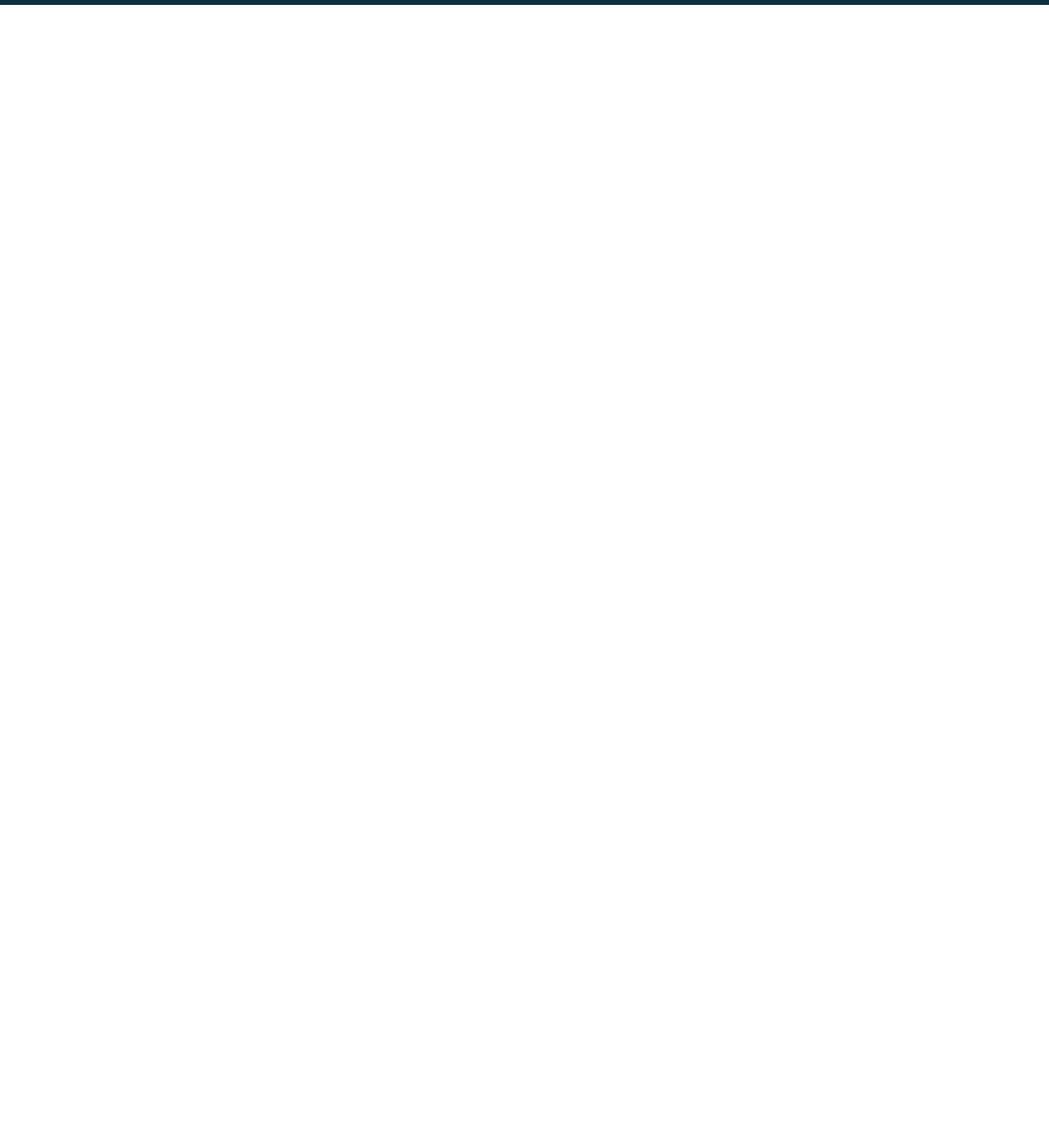
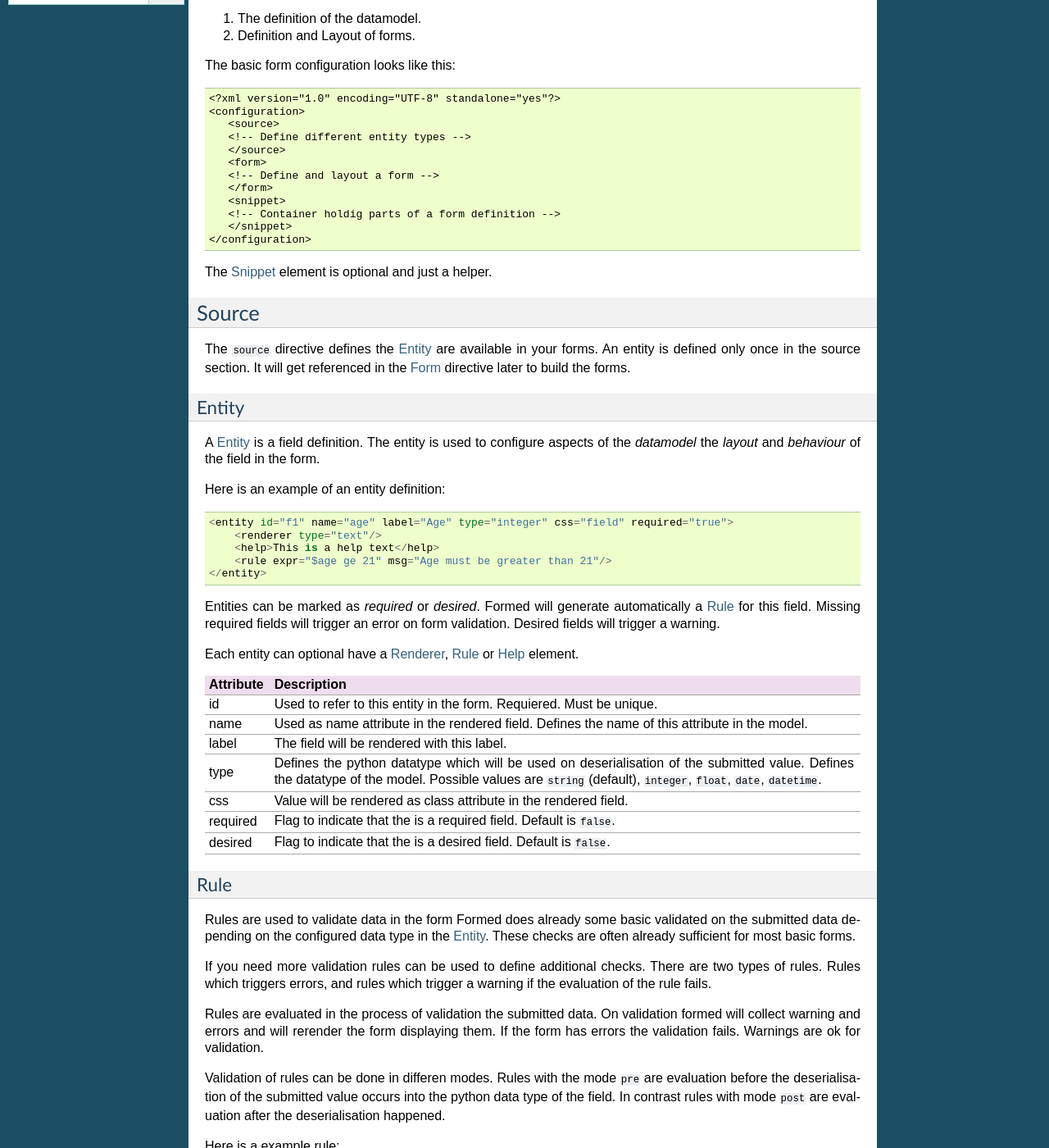
Before and after one commit to ringo-framework/formbar, a Sphinx documentation site: the page built from docs/source/start.rst, in a window 1280 px wide and 1400 px high, scrolled down 506 px. Shown: the whole window at 82% size. Built offline with Sphinx 7.4.7, drawn with Linux system fonts in a browser that asks for light colours; formulas are drawn with MathJax 3; before the commit the page ends 900 px from its top, so only the background shows below that; some of the changed text lies outside the part shown.

Commit message:
Worked on documentation

```diff
--- a/docs/source/index.rst
+++ b/docs/source/index.rst
@@ -6,13 +6,8 @@
 Welcome to formbar's documentation!
 ===================================
 
-Contents:
-
 .. toctree::
    start
-   config
-   rules
-   examples
    :maxdepth: 2
 
 
--- a/docs/source/start.rst
+++ b/docs/source/start.rst
@@ -1,5 +1,5 @@
 Getting Started
-###############
+***************
 
 About
 =====
@@ -21,3 +21,141 @@ command::
    I recommend to install the library for testing issue in the virtual python
    environment. See `Virtualenv documentation
    <http://www.virtualenv.org/en/latest/>`_ for more details.
+
+
+Form configuration
+******************
+The form will be configured using a XML definition. The configuration is
+basically splitted into two parts:
+
+1. The definition of the datamodel.
+2. Definition and Layout of forms.
+
+The basic form configuration looks like this::
+
+        <?xml version="1.0" encoding="UTF-8" standalone="yes"?>
+        <configuration>
+           <source>
+           <!-- Define different entity types -->
+           </source>
+           <form>
+           <!-- Define and layout a form -->
+           </form>
+           <snippet>
+           <!-- Container holdig parts of a form definition -->
+           </snippet>
+        </configuration>
+
+The :ref:`snippet` element is optional and just a helper.
+
+Source
+======
+The ``source`` directive defines the :ref:`entity` are available in your
+forms.  An entity is defined only once in the source section. It will get
+referenced in the :ref:`form` directive later to build the forms.
+
+.. _entity:
+
+Entity
+------
+A :ref:`entity` is a field definition.
+The entity is used to configure aspects of the *datamodel* the *layout*
+and *behaviour* of the field in the form.
+
+Here is an example of an entity definition::
+
+    <entity id="f1" name="age" label="Age" type="integer" css="field" required="true">
+        <renderer type="text"/>
+        <help>This is a help text</help>
+        <rule expr="$age ge 21" msg="Age must be greater than 21"/>
+    </entity>
+
+Entities can be marked as *required* or *desired*. Formed will generate
+automatically a :ref:`rule`  for this field. Missing required fields will
+trigger an error on form validation. Desired fields will trigger a warning.
+
+Each entity can optional have a :ref:`renderer`, :ref:`rule` or :ref:`help`
+element.
+
+=========   ===========
+Attribute   Description
+=========   ===========
+id          Used to refer to this entity in the form. Requiered. Must be unique.
+name        Used as name attribute in the rendered field. Defines the
+            name of this attribute in the model.
+label       The field will be rendered with this label.
+type        Defines the python datatype which will be used on deserialisation of the submitted value. Defines the datatype of the model. Possible values are ``string`` (default), ``integer``, ``float``, ``date``, ``datetime``.
+css         Value will be rendered as class attribute in the rendered field.
+required    Flag to indicate that the is a required field. Default is ``false``.
+desired     Flag to indicate that the is a desired field. Default is ``false``.
+=========   ===========
+
+.. _rule:
+
+Rule
+----
+Rules are used to validate data in the form Formed does already some basic
+validated on the submitted data depending on the configured data type in the
+:ref:`entity`. These checks are often already sufficient for most basic forms.
+
+If you need more validation rules can be used to define additional checks.
+There are two types of rules. Rules which triggers errors, and rules which
+trigger a warning if the evaluation of the rule fails.
+
+Rules are evaluated in the process of validation the submitted data. On
+validation formed will collect warning and errors and will rerender the form
+displaying them. If the form has errors the validation fails. Warnings are ok
+for validation.
+
+Validation of rules can be done in differen modes. Rules with the mode ``pre``
+are evaluation before the deserialisation of the submitted value occurs into
+the python data type of the field. In contrast rules with mode ``post`` are
+evaluation after the deserialisation happened.
+
+Here is a example rule::
+
+        <rule expr="$age ge 21" msg="Age must be greater than 21" mode="post" triggers="warning"/>
+
+Here you can see a example rule. The rule will check the value of field "age"
+($age) is greater or equal that the value 21. The rule is evaluated in post
+mode. And will trigger a warning if the evaluation fails.
+
+=========   ===========
+Attribute   Description
+=========   ===========
+expr        Expression which is used to validate the value if the field.
+msg         The message which is displayed if the evaluation of the rule fails.
+mode        Point in validation when this rules gets evaluations. ``post`` (default) means after the deserialisation of the value and ``pre`` is before deserialisation.
+triggers    Flag which defines which type of message a the rule will trigger if the evaluation fails. Be be ``error`` (default) or ``warning``.
+=========   ===========
+
+.. _help:
+
+Help
+----
+
+.. _renderer:
+
+Renderer
+--------
+
+.. _form:
+
+Form
+====
+
+Row
+---
+
+Col
+---
+
+Field
+-----
+
+Conditional
+-----------
+
+.. _snippet:
+Snippet
+-------
```
